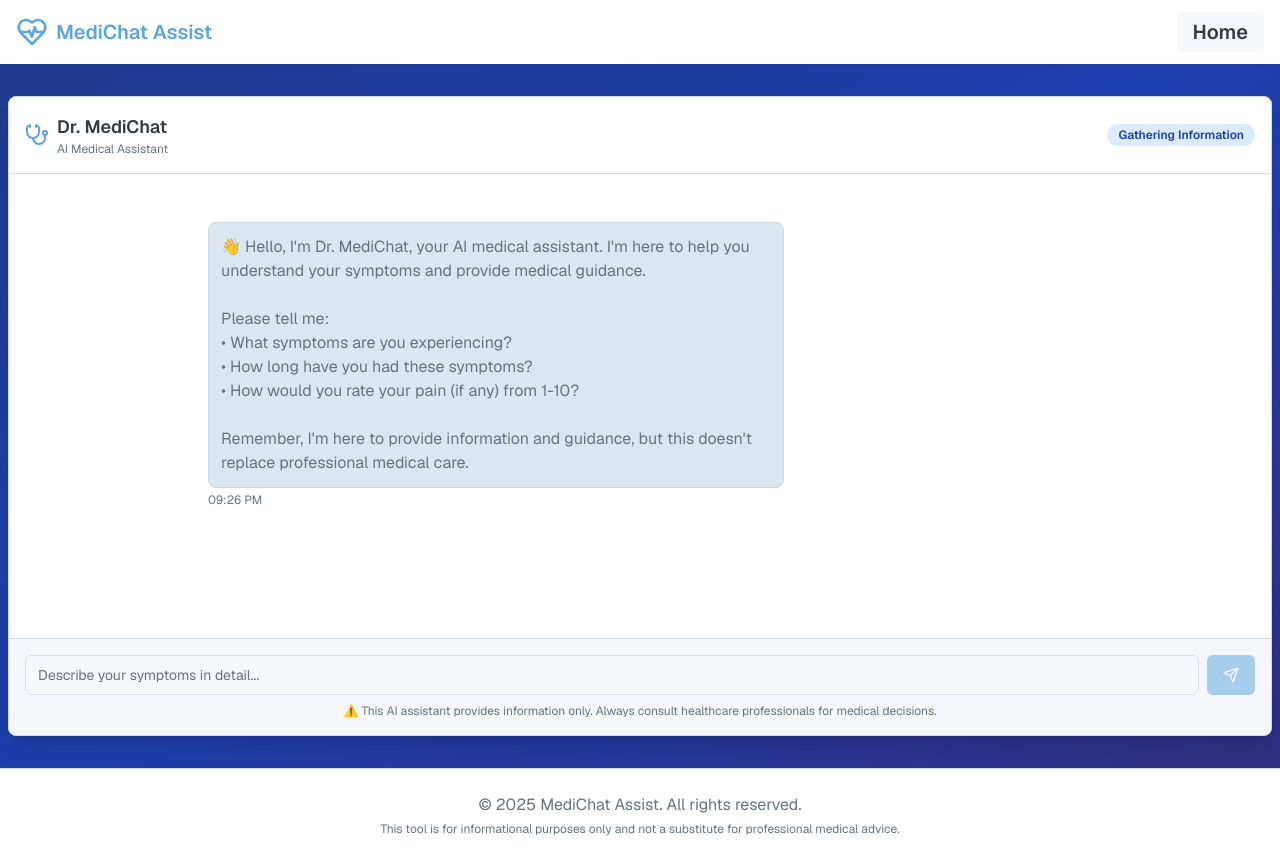
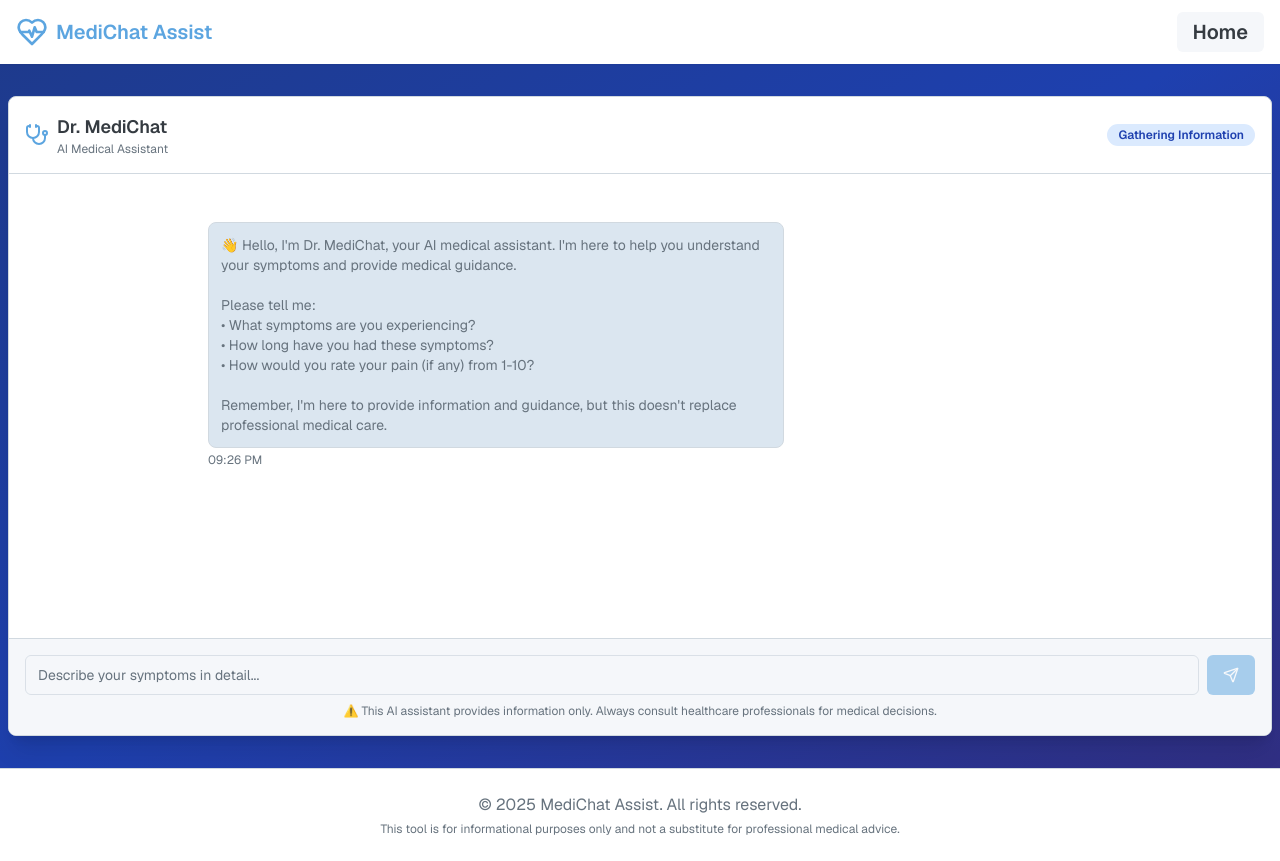
Before and after one commit to dubemdaniel/MediChat-Assistant-1.0, a Next.js app: page /chat in a window 1280 px wide. Built offline with nearby package versions, Linux system fonts and the light colour scheme; what @genkit-ai/googleai, genkit would draw is missing.

Commit message:
resized some elements

```diff
--- a/components/chat/chat-interface.tsx
+++ b/components/chat/chat-interface.tsx
@@ -21,6 +21,7 @@ export default function ChatInterface() {
       content: {
         type: 'text',
         text: "👋 Hello, I'm Dr. MediChat, your AI medical assistant. I'm here to help you understand your symptoms and provide medical guidance.\n\nPlease tell me:\n• What symptoms are you experiencing?\n• How long have you had these symptoms?\n• How would you rate your pain (if any) from 1-10?\n\nRemember, I'm here to provide information and guidance, but this doesn't replace professional medical care."
+
       },
       timestamp: new Date(),
     }
--- a/components/chat/chat-message-bubble.tsx
+++ b/components/chat/chat-message-bubble.tsx
@@ -64,7 +64,7 @@ export default function ChatMessageBubble({
   const renderContent = () => {
     switch (message.content.type) {
       case "text":
-        return <p className="whitespace-pre-wrap">{message.content.text}</p>;
+        return <p className="whitespace-pre-wrap  text-sm">{message.content.text}</p>;
 
       case "doctor_consultation":
         const { consultation } = message.content;
```
